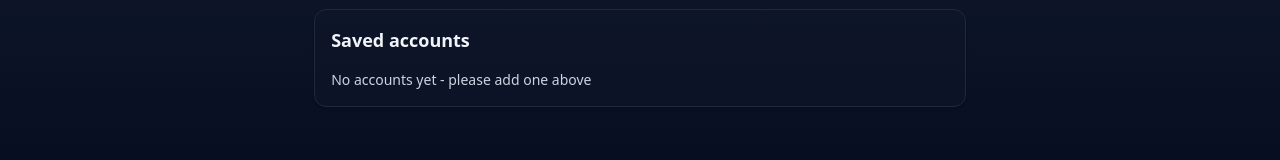
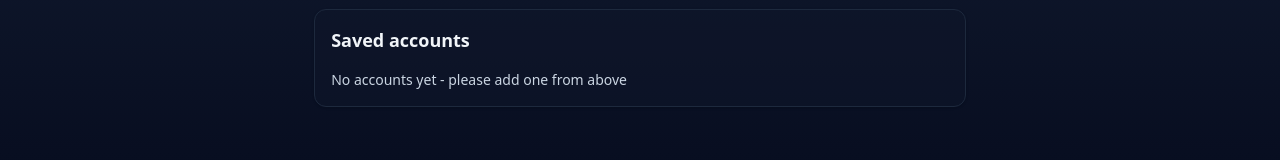
Before and after one commit to teejay327/xrpl-testwallet, a React (Vite) app: page /accounts in a window 1280 px wide. Shown: the part 459-619 px from the top of the page. Built offline with nearby package versions, Linux system fonts and the light colour scheme.

Commit message:
Changed text in Accounts

```diff
--- a/src/pages/Accounts.jsx
+++ b/src/pages/Accounts.jsx
@@ -112,7 +112,7 @@ const Accounts = () => {
         <CardContent className="grid gap-2">
           { accounts.length === 0 && (
             <div className="text-sm text-slate-300">
-              No accounts yet - please add one above
+              No accounts yet - please add one from above
             </div>
           )}
 
```
